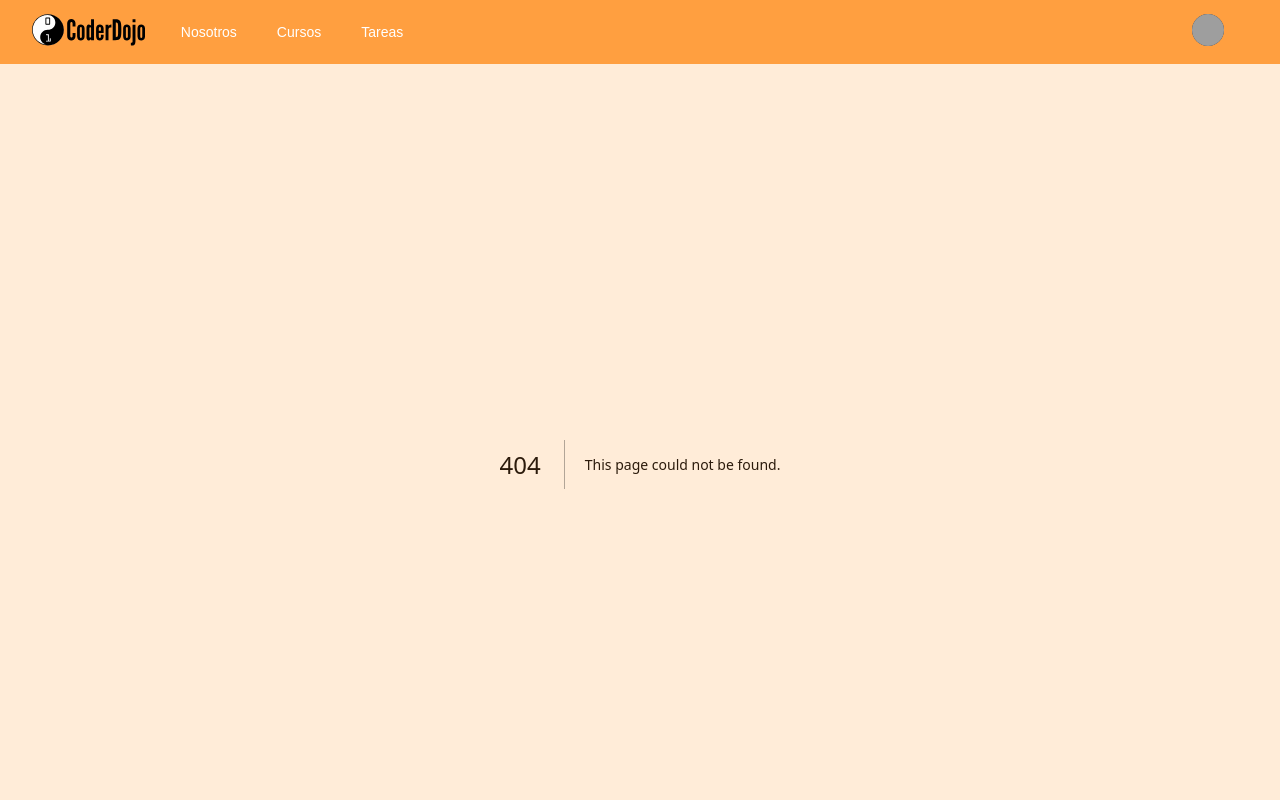
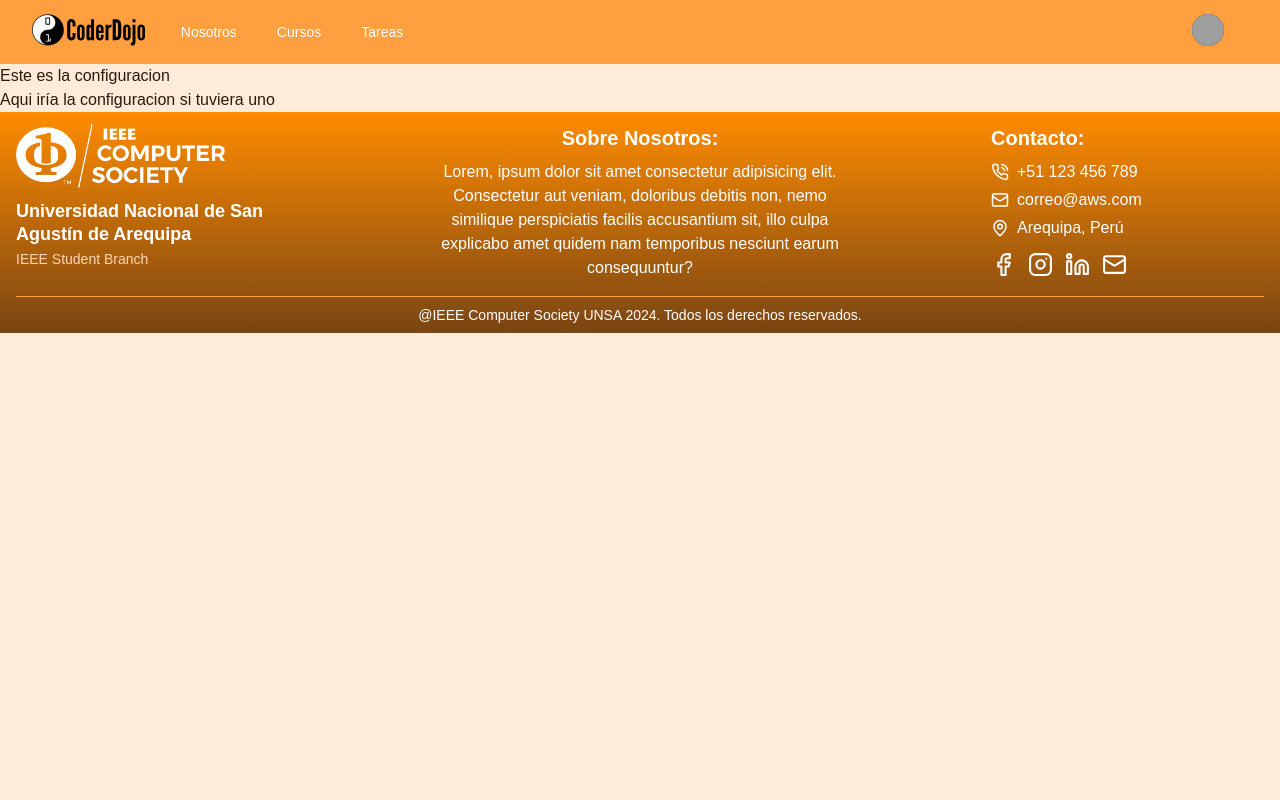
Before and after one commit to JoelChinoP/coder_dojo_nextjs, a Next.js app: page /configuracion in a window 1280 px wide. Before the commit this address had no page. Shown: the top 800 px of the page. Built offline with nearby package versions, Linux system fonts and the light colour scheme; grey boxes are pictures that could not be loaded.

Commit message:
Creando componentes del header

```diff
--- /dev/null
+++ b/src/app/configuracion/page.tsx
@@ -0,0 +1,11 @@
+
+
+
+export default function ConfiguracionPage() {
+    return (
+        <>
+            <h1>Este es la configuracion</h1>
+            <p>Aqui iría la configuracion si tuviera uno</p>
+        </>
+    )
+}
--- /dev/null
+++ b/src/app/perfil/page.tsx
@@ -0,0 +1,11 @@
+
+
+
+export default function PerfilPage() {
+    return (
+        <>
+            <h1>Este es perfil</h1>
+            <p>Aqui iría la configuracion si tuviera uno</p>
+        </>
+    )
+}
```
